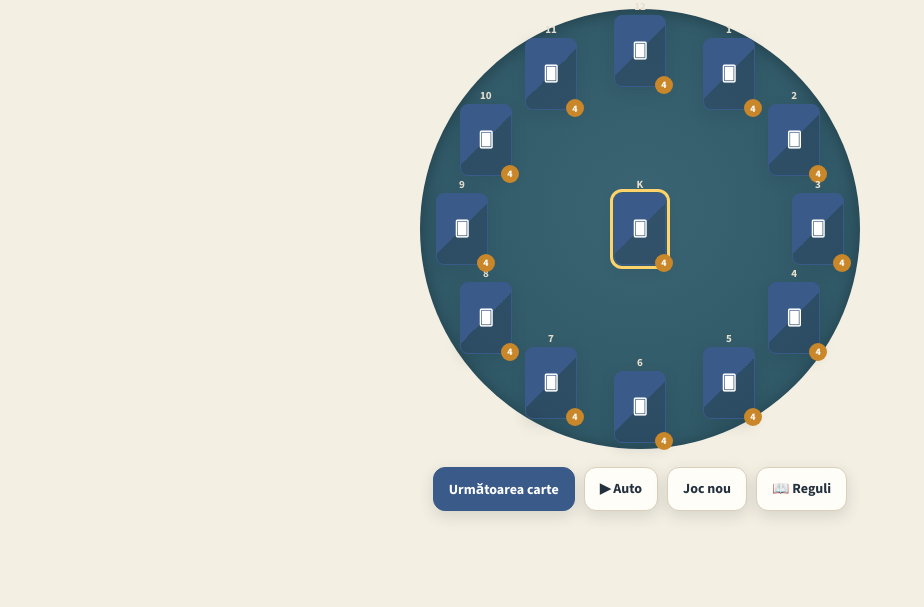
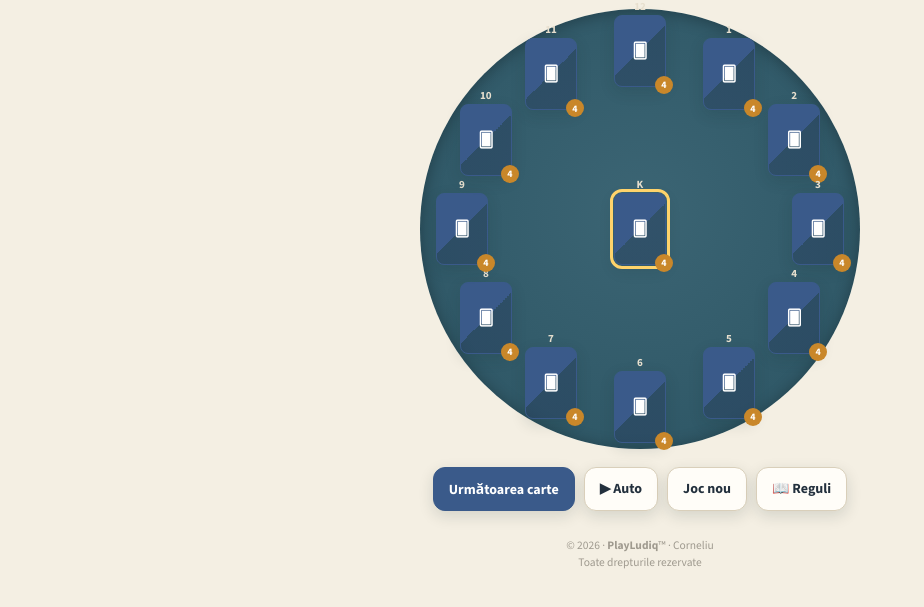
Before and after one commit to coclosca/careuri-rebus, a plain HTML site: page ceasul.html in a window 1280 px wide. Shown: the part 137-744 px from the top of the page, without its empty margins (0-924 px from the left). Drawn offline with nearby package versions, Linux system fonts and the light colour scheme.

Commit message:
Footer copyright PlayLudiq pe toate paginile
Co-Authored-By: Claude Opus 4.8 <noreply@anthropic.com>
Claude-Session: https://claude.ai/code/session_01JXosZn3nQm3729VDdJevQa

```diff
--- a/ceasul.html
+++ b/ceasul.html
@@ -143,4 +143,7 @@ $("rules").onclick=e=>{if(e.target.id==="rules")$("rules").classList.remove("on"
 window.addEventListener("resize",()=>{if(piles){layout();render();}});
 deal();
 </script>
+<footer style="margin:26px auto 10px;text-align:center;font-size:11.5px;color:var(--muted,#8a857a);opacity:.8;line-height:1.5;max-width:480px">
+© 2026 · <b>PlayLudiq</b>™ · Corneliu<br>Toate drepturile rezervate
+</footer>
 </body></html>
```
Also changed, not shown: index.html (+3 -0 lines), integrame.html (+3 -0 lines), napoleon.html (+3 -0 lines), piramida.html (+3 -0 lines), quiz.html (+3 -0 lines), scoala.html (+3 -0 lines).
